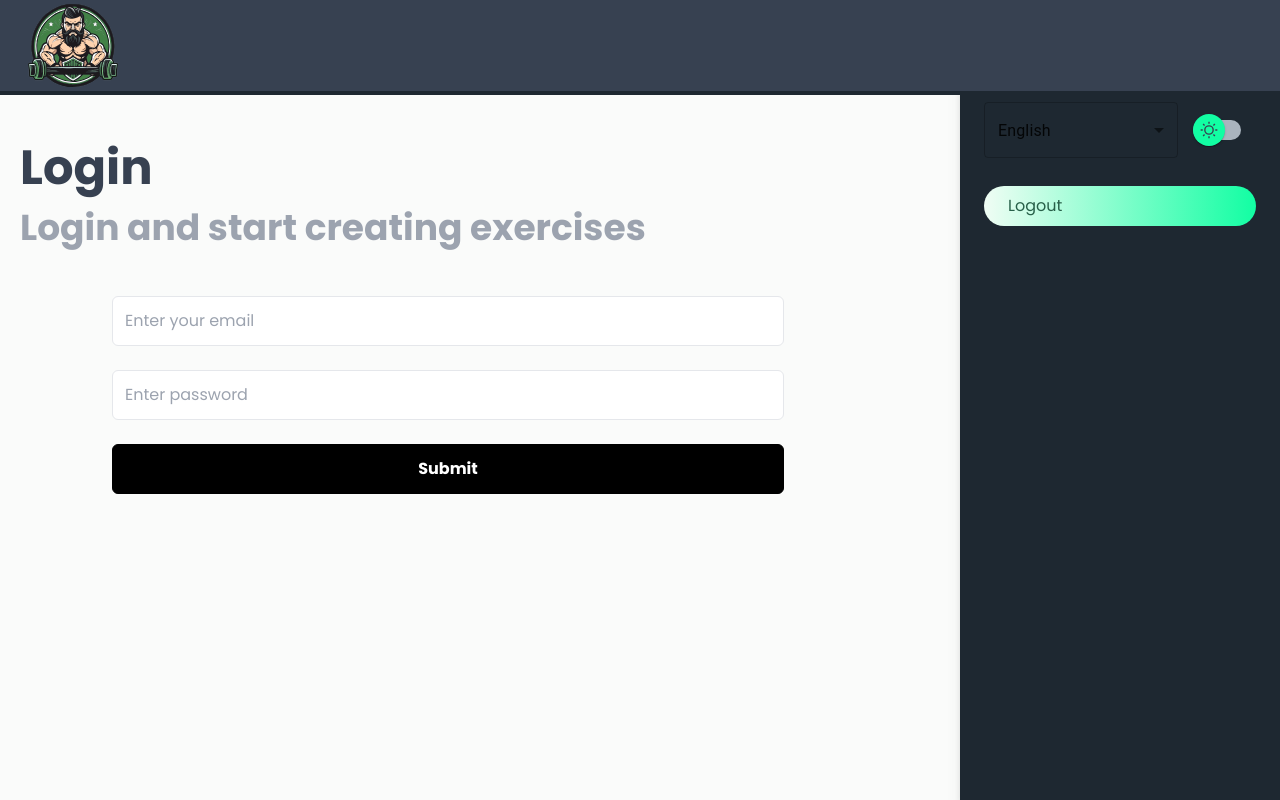
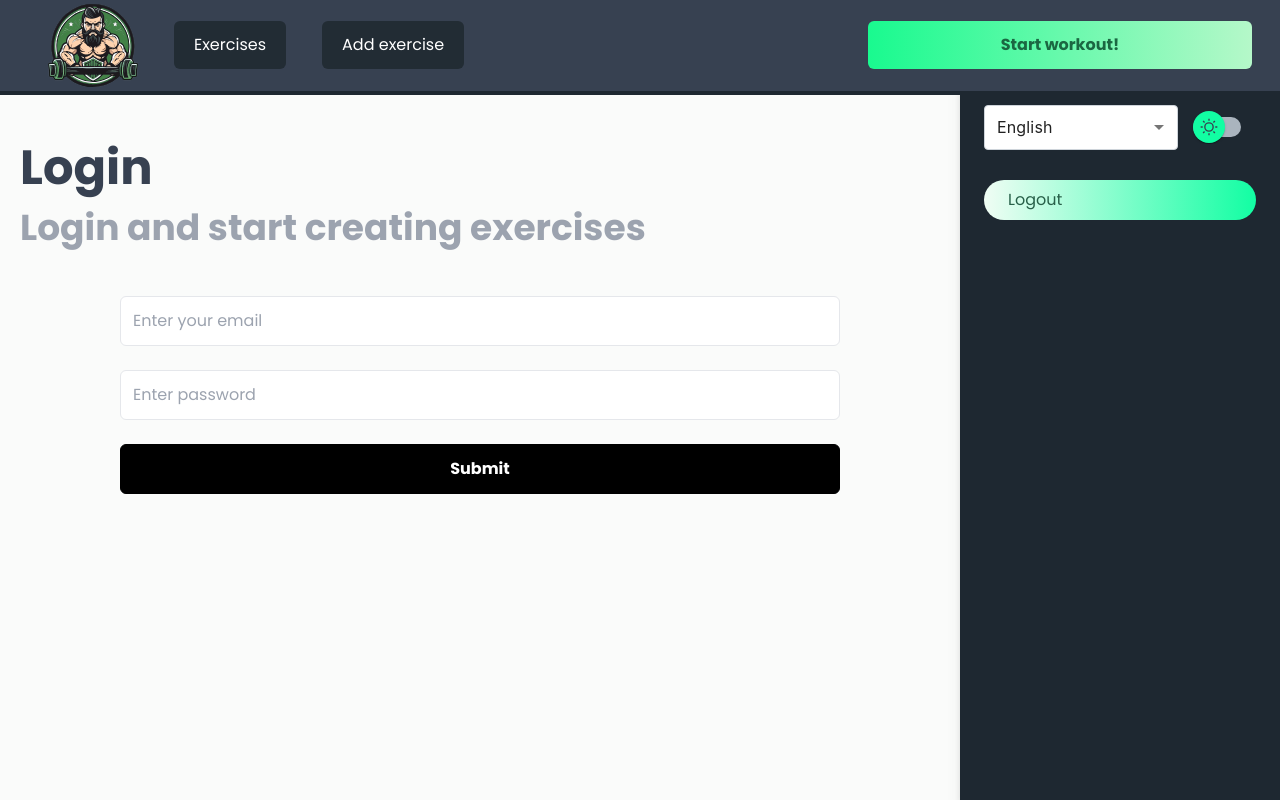
Before and after one commit to jesseSalonen/puntti-project-react, a React (Vite) app: page /login in a window 1280 px wide. Built offline with nearby package versions, Linux system fonts and the light colour scheme; no server answers.

Commit message:
Navigaatiopainikkeet

```diff
--- a/src/components/exercises/ExerciseForm.jsx
+++ b/src/components/exercises/ExerciseForm.jsx
@@ -59,6 +59,7 @@ function ExerciseForm() {
         my-0
         mx-auto
         w-3/4
+        max-w-3xl
         max-sm:w-11/12
       "
     >
--- /dev/null
+++ b/src/components/layout/CustomSelect.jsx
@@ -0,0 +1,56 @@
+import { FormControl, InputBase, MenuItem, Select } from "@mui/material";
+import React from "react";
+import { styled } from "@mui/material/styles";
+import { useTranslation } from "react-i18next";
+
+const BootstrapInput = styled(InputBase)(({ theme }) => ({
+  "label + &": {
+    marginTop: theme.spacing(3),
+  },
+  "& .MuiInputBase-input": {
+    borderRadius: 4,
+    position: "relative",
+    backgroundColor: theme.palette.background.paper,
+    border: "1px solid #ced4da",
+    fontSize: 16,
+    padding: "10px 26px 10px 12px",
+    transition: theme.transitions.create(["border-color", "box-shadow"]),
+    // Use the system font instead of the default Roboto font.
+    fontFamily: [
+      "-apple-system",
+      "BlinkMacSystemFont",
+      '"Segoe UI"',
+      "Roboto",
+      '"Helvetica Neue"',
+      "Arial",
+      "sans-serif",
+      '"Apple Color Emoji"',
+      '"Segoe UI Emoji"',
+      '"Segoe UI Symbol"',
+    ].join(","),
+    "&:focus": {
+      borderRadius: 4,
+      borderColor: "#80bdff",
+      boxShadow: "0 0 0 0.2rem rgba(0,123,255,.25)",
+    },
+  },
+}));
+
+function CustomSelect() {
+  const { i18n } = useTranslation("common");
+
+  return (
+    <FormControl fullWidth>
+      <Select
+        value={i18n.language === "fi" ? "fi" : "en"}
+        onChange={(e) => i18n.changeLanguage(e.target.value)}
+        input={<BootstrapInput />}
+      >
+        <MenuItem value="fi">Finnish</MenuItem>
+        <MenuItem value="en">English</MenuItem>
+      </Select>
+    </FormControl>
+  );
+}
+
+export default CustomSelect;
--- a/src/components/layout/Header.jsx
+++ b/src/components/layout/Header.jsx
@@ -1,16 +1,12 @@
-import { FaSignInAlt, FaSignOutAlt, FaUser } from "react-icons/fa";
 import { AiOutlineMenu } from "react-icons/ai";
 import { useSelector } from "react-redux";
 import { Link } from "react-router-dom";
 import { selectUserLogged } from "../../features/auth/authSlice";
 import { useTranslation } from "react-i18next";
 import { IconContext } from "react-icons";
-import { FormControl, MenuItem, Select } from "@mui/material";
-import ThemeSwitch from "./ThemeSwitch";
 
 function Header({ darkMode, toggleDarkMode, onLogout, toggleSidebar }) {
   const { t, i18n } = useTranslation("common");
-  const isLogged = useSelector(selectUserLogged);
 
   return (
     <header
@@ -37,11 +33,36 @@ function Header({ darkMode, toggleDarkMode, onLogout, toggleSidebar }) {
           [&>ul>li]:ml-5
         "
     >
-      <div>
-        <Link to="/">
-          <img src="/puntti-emblem.svg" alt="logo" width={90} height={90} />
-        </Link>
-      </div>
+      <ul className="flex items-center [&>li]:mr-4">
+        <li>
+          <Link to="/">
+            <img src="/puntti-emblem.svg" alt="logo" width={90} height={90} />
+          </Link>
+        </li>
+        {["exercises", "addExercise"].map((buttonText) => (
+          <li>
+            <button
+              className="
+              flex
+              cursor-pointer
+              items-center
+              justify-center
+              rounded-md
+              bg-[#222C34]
+              py-3
+              px-5
+              text-center
+              text-white
+              hover:bg-[#3A4549]
+              hover:text-green-700
+              max-md:hidden
+            "
+            >
+              {t(buttonText)}
+            </button>
+          </li>
+        ))}
+      </ul>
       <ul className="flex items-center justify-between">
         <li
           className="cursor-pointer p-2 text-white md:hidden"
@@ -51,6 +72,30 @@ function Header({ darkMode, toggleDarkMode, onLogout, toggleSidebar }) {
             <AiOutlineMenu />
           </IconContext.Provider>
         </li>
+        <li>
+          <button
+            className="
+              flex
+              w-96
+              cursor-pointer
+              items-center
+              justify-center
+              rounded-md
+              bg-gradient-to-r
+              from-green-500
+              to-green-100
+              py-3
+              px-5
+              text-center
+              text-base
+              font-bold
+              text-green-800
+              max-md:hidden
+            "
+          >
+            {t("startWorkout")}
+          </button>
+        </li>
       </ul>
     </header>
   );
--- a/src/components/layout/Layout.jsx
+++ b/src/components/layout/Layout.jsx
@@ -30,7 +30,7 @@ function Layout({ darkMode, toggleDarkMode }) {
       />
       <main
         className="
-          pr-96
+          pr-80
           pt-36
           max-md:pr-0
         "
--- a/src/components/layout/Sidebar.jsx
+++ b/src/components/layout/Sidebar.jsx
@@ -2,12 +2,12 @@ import React from "react";
 import { useTranslation } from "react-i18next";
 import { useSelector } from "react-redux";
 import { selectAuth } from "../../features/auth/authSlice";
-import { FormControl, MenuItem, Select } from "@mui/material";
-import ThemeSwitch from "./ThemeSwitch";
-import { FaSignInAlt, FaSignOutAlt, FaUser } from "react-icons/fa";
+import { ThemeSwitch } from "./ThemeSwitch";
+import { FaSignInAlt, FaUser } from "react-icons/fa";
 import { Link } from "react-router-dom";
 import { IconContext } from "react-icons";
 import { RxCross1 } from "react-icons/rx";
+import CustomSelect from "./CustomSelect";
 
 function Sidebar({
   toggleSidebar,
@@ -17,7 +17,7 @@ function Sidebar({
   darkMode,
 }) {
   const isLogged = useSelector(selectAuth);
-  const { t, i18n } = useTranslation("common");
+  const { t } = useTranslation("common");
 
   return (
     <div
@@ -47,16 +47,13 @@ function Sidebar({
         </IconContext.Provider>
       </div>
       <div className="flex items-center">
-        <FormControl fullWidth>
-          <Select
-            value={i18n.language === "fi" ? "fi" : "en"}
-            onChange={(e) => i18n.changeLanguage(e.target.value)}
-          >
-            <MenuItem value="fi">Finnish</MenuItem>
-            <MenuItem value="en">English</MenuItem>
-          </Select>
-        </FormControl>
-        <ThemeSwitch toggleDarkMode={toggleDarkMode} darkMode={darkMode} />
+        <CustomSelect />
+        <ThemeSwitch
+          sx={{ m: 1 }}
+          onChange={toggleDarkMode}
+          checked={darkMode}
+          darkMode={darkMode}
+        />
       </div>
       {isLogged ? (
         <button
--- a/src/components/layout/ThemeSwitch.jsx
+++ b/src/components/layout/ThemeSwitch.jsx
@@ -1,8 +1,9 @@
-import React from "react";
 import { styled } from "@mui/material/styles";
 import { Switch } from "@mui/material";
 
-const MaterialUISwitch = styled(Switch)(({ theme }) => ({
+export const ThemeSwitch = styled(Switch, {
+  shouldForwardProp: (prop) => prop !== "darkMode",
+})(({ theme, darkMode }) => ({
   width: 62,
   height: 34,
   padding: 7,
@@ -20,7 +21,7 @@ const MaterialUISwitch = styled(Switch)(({ theme }) => ({
       },
       "& + .MuiSwitch-track": {
         opacity: 1,
-        backgroundColor: theme.palette.mode === "dark" ? "#8796A5" : "#aab4be",
+        backgroundColor: darkMode ? "#8796A5" : "#aab4be",
       },
     },
   },
@@ -44,19 +45,7 @@ const MaterialUISwitch = styled(Switch)(({ theme }) => ({
   },
   "& .MuiSwitch-track": {
     opacity: 1,
-    backgroundColor: theme.palette.mode === "dark" ? "#8796A5" : "#aab4be",
+    backgroundColor: darkMode ? "#8796A5" : "#aab4be",
     borderRadius: 20 / 2,
   },
 }));
-
-function ThemeSwitch({ toggleDarkMode, darkMode }) {
-  return (
-    <MaterialUISwitch
-      sx={{ m: 1 }}
-      onChange={toggleDarkMode}
-      checked={darkMode}
-    />
-  );
-}
-
-export default ThemeSwitch;
--- a/src/pages/exercises/AddExercise.jsx
+++ b/src/pages/exercises/AddExercise.jsx
@@ -7,7 +7,7 @@ function AddExercise() {
 
   return (
     <>
-      <div className="mb-12 py-0 px-5 font-bold">
+      <div className="mb-12 flex flex-col items-center py-0 px-5 font-bold">
         <h1 className="mb-4 text-5xl max-sm:text-4xl">{t("dashboard")}</h1>
         <p className="text-4xl text-gray-400 max-sm:text-2xl">
           {t("addExercisesFromBelow")}
--- a/src/translations/en/Common.json
+++ b/src/translations/en/Common.json
@@ -1,6 +1,9 @@
 {
+  "addExercise": "Add exercise",
+  "exercises": "Exercises",
   "intlDateTime": "{{val, datetime}}",
   "login": "Login",
   "logout": "Logout",
-  "register": "Register"
+  "register": "Register",
+  "startWorkout": "Start workout!"
 }
--- a/src/translations/fi/Common.json
+++ b/src/translations/fi/Common.json
@@ -1,6 +1,9 @@
 {
+  "addExercise": "Lisää liike",
+  "exercises": "Liikkeet",
   "intlDateTime": "{{val, datetime}}",
   "login": "Kirjaudu",
   "logout": "Kirjaudu ulos",
-  "register": "Luo tunnus"
+  "register": "Luo tunnus",
+  "startWorkout": "Aloita treeni!"
 }
```
